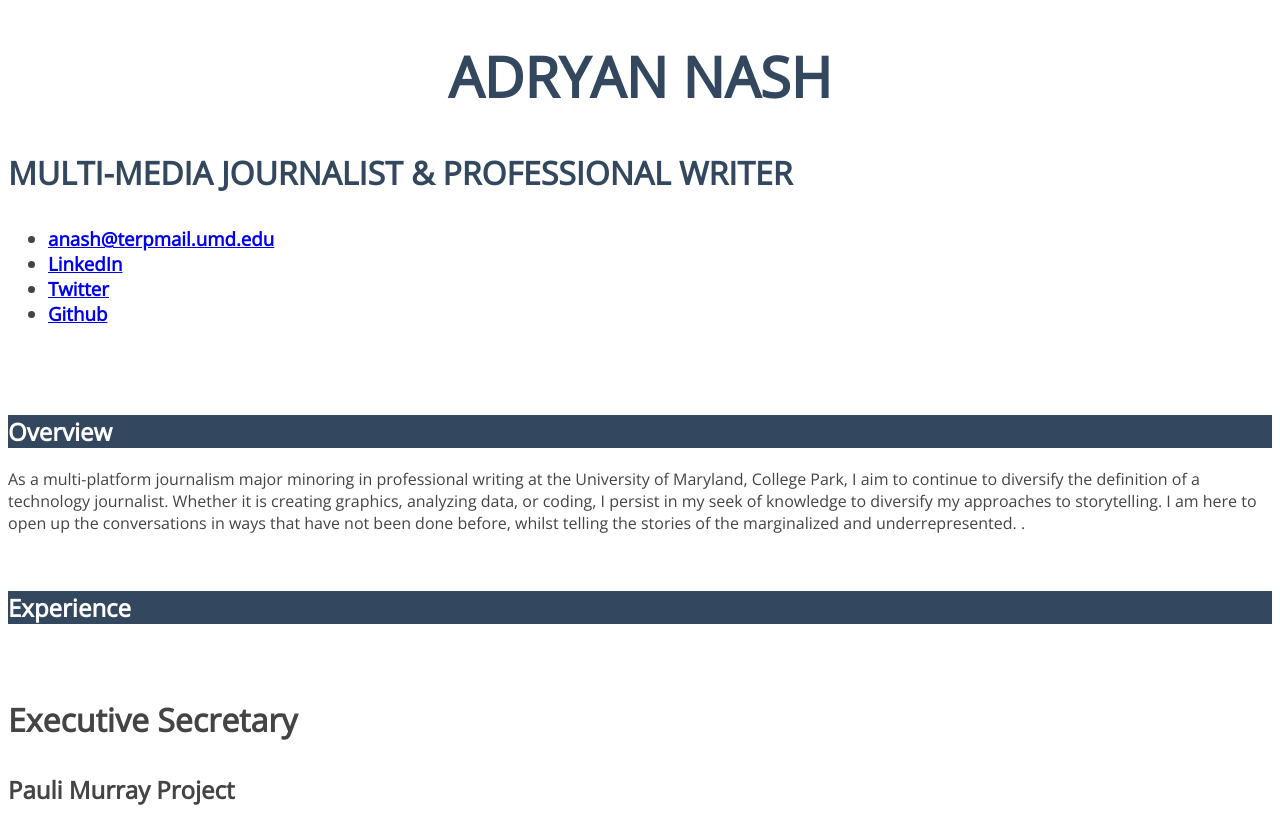
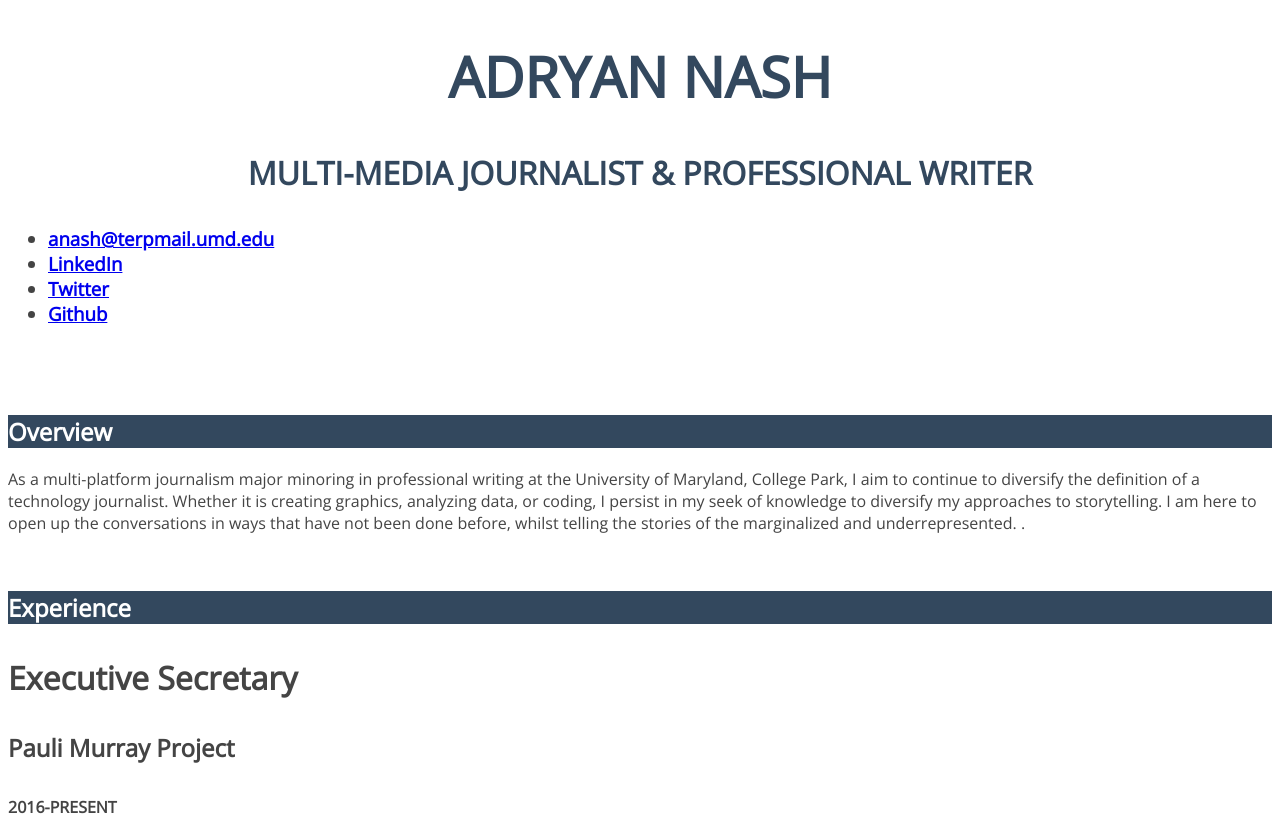
Before and after one commit to Adryannnn/adryan-nash-JOUR-352, a plain HTML site: page resume/index.html in a window 1280 px wide. Shown: the top 821 px of the page. Drawn offline with nearby package versions, Linux system fonts and the light colour scheme.

Commit message:
correction

```diff
--- a/resume/styles.css
+++ b/resume/styles.css
@@ -20,8 +20,9 @@ html {
       font-size: 2em;
       color:#33485e;
       text-transform: uppercase;
+      text-align: center;
 }
-/* elements for my title */
+/* elements for my title; decided to put title center it looked nice to me. */
 
 .SECTION {
       font-size: 1.5em;
```
Also changed, not shown: resume/index.html (+1 -3 lines).
